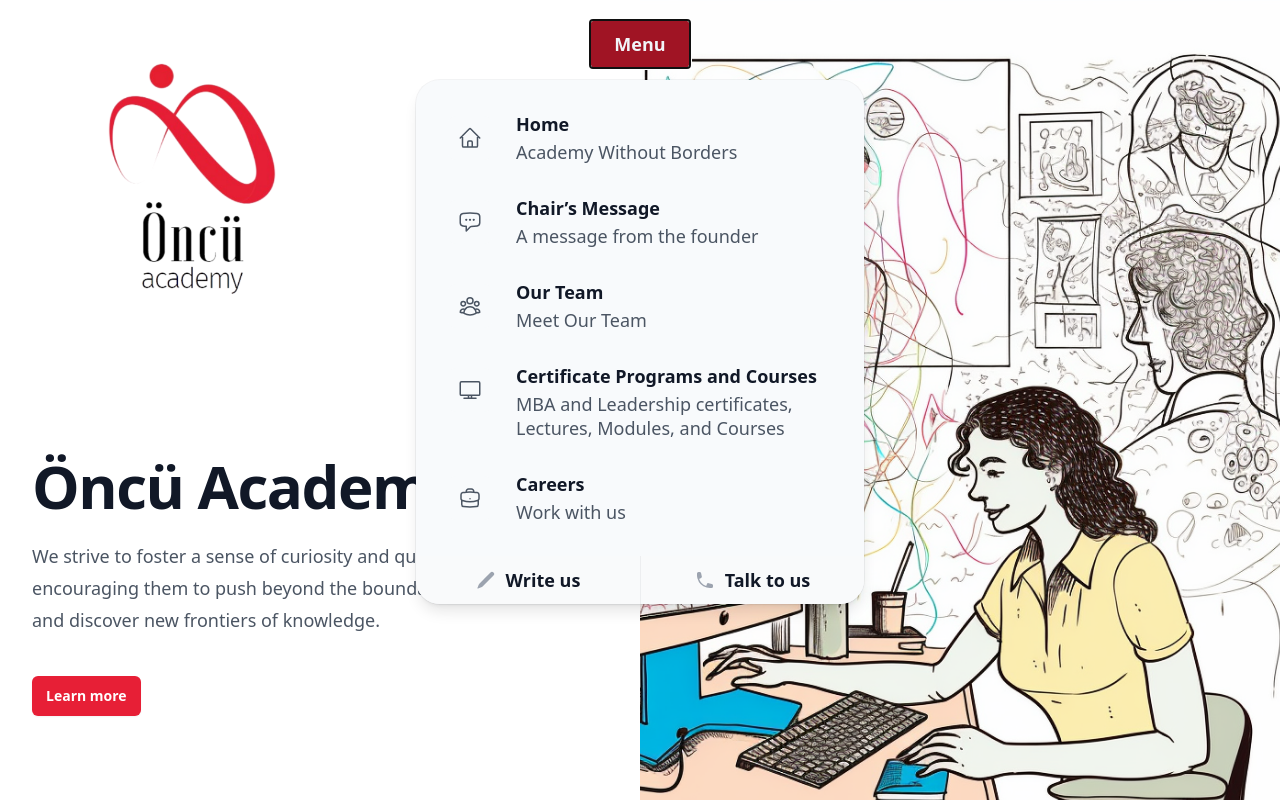
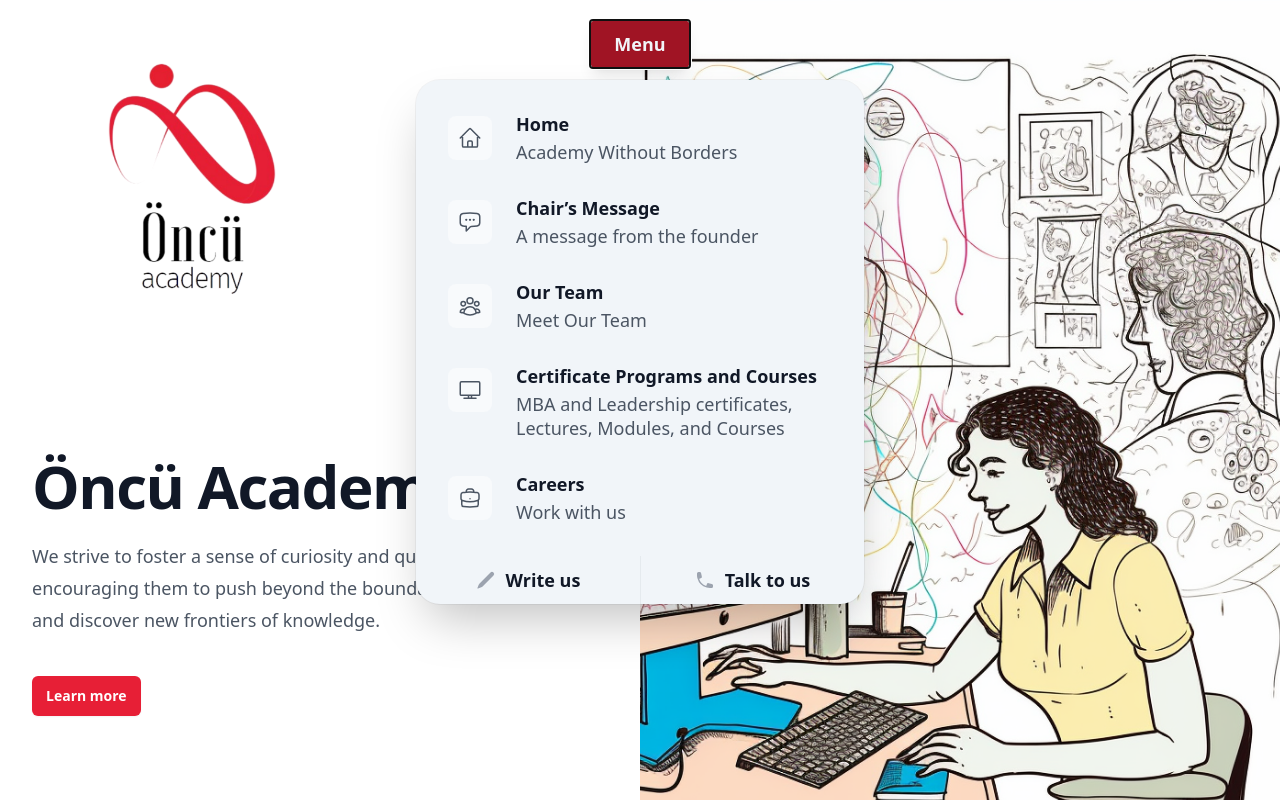
Before and after one commit to tarikkavaz/oncuacademy.com, a Nuxt app: page / in a window 1280 px wide. Both pictures are taken after a click on the button "Menu". Shown: the top 800 px of the page. Built offline with nearby package versions, Linux system fonts and the light colour scheme.

Commit message:
menu bg ve hover bg

```diff
--- a/components/Menu.vue
+++ b/components/Menu.vue
@@ -1,12 +1,12 @@
 <template>
   <Popover class="relative flex justify-center">
     <PopoverButton class="items-center content-center mt-5 text-sm font-semibold leading-6 text-gray-900 gap-x-1">
-      <span class="inline-flex items-center self-end px-6 py-3 text-lg font-semibold leading-6 rounded-md text-slate-100 bg-oncured-800 gap-x-1">Menu </span>
+      <span class="inline-flex items-center self-end px-6 py-3 text-lg font-semibold leading-6 rounded-md shadow-lg text-slate-100 bg-oncured-800 gap-x-1">Menu </span>
     </PopoverButton>
 
     <transition enter-active-class="transition duration-200 ease-out" enter-from-class="translate-y-1 opacity-0" enter-to-class="translate-y-0 opacity-100" leave-active-class="transition duration-150 ease-in" leave-from-class="translate-y-0 opacity-100" leave-to-class="translate-y-1 opacity-0">
       <PopoverPanel class="absolute z-10 flex w-screen px-4 mt-20 -translate-x-1/2 left-1/2 max-w-max">
-        <div class="flex-auto w-screen max-w-md overflow-hidden text-lg leading-6 shadow-lg bg-slate-50 rounded-3xl ring-1 ring-gray-900/5">
+        <div class="flex-auto w-screen max-w-md overflow-hidden text-lg leading-6 shadow-2xl bg-slate-100 rounded-3xl ring-1 ring-gray-900/5">
           <div class="p-4">
             <div v-for="item in solutions" :key="item.name" class="relative flex p-4 rounded-lg group gap-x-6 hover:bg-slate-200">
               <div class="flex items-center justify-center flex-none mt-1 rounded-lg h-11 w-11 bg-slate-50 group-hover:bg-slate-50 ">
@@ -21,8 +21,8 @@
               </div>
             </div>
           </div>
-          <div class="grid grid-cols-2 divide-x divide-gray-900/5 bg-gray-50">
-            <a v-for="item in callsToAction" :key="item.name" :href="item.href" class="flex items-center justify-center gap-x-2.5 p-3 font-semibold text-gray-900 hover:bg-gray-100">
+          <div class="grid grid-cols-2 divide-x divide-gray-900/5 bg-slate-10">
+            <a v-for="item in callsToAction" :key="item.name" :href="item.href" class="flex items-center justify-center gap-x-2.5 p-3 font-semibold text-gray-900 hover:bg-slate-200">
               <component :is="item.icon" class="flex-none w-5 h-5 text-gray-400" aria-hidden="true" />
               {{ item.name }}
             </a>
```
